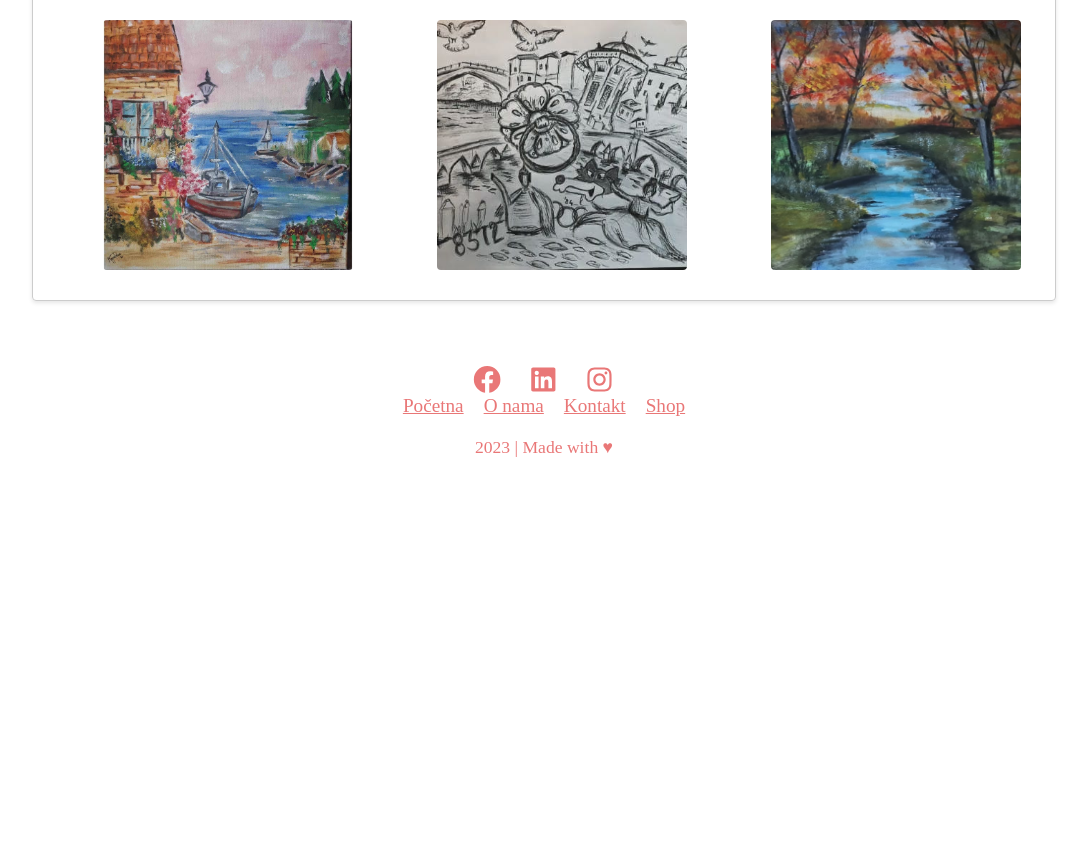
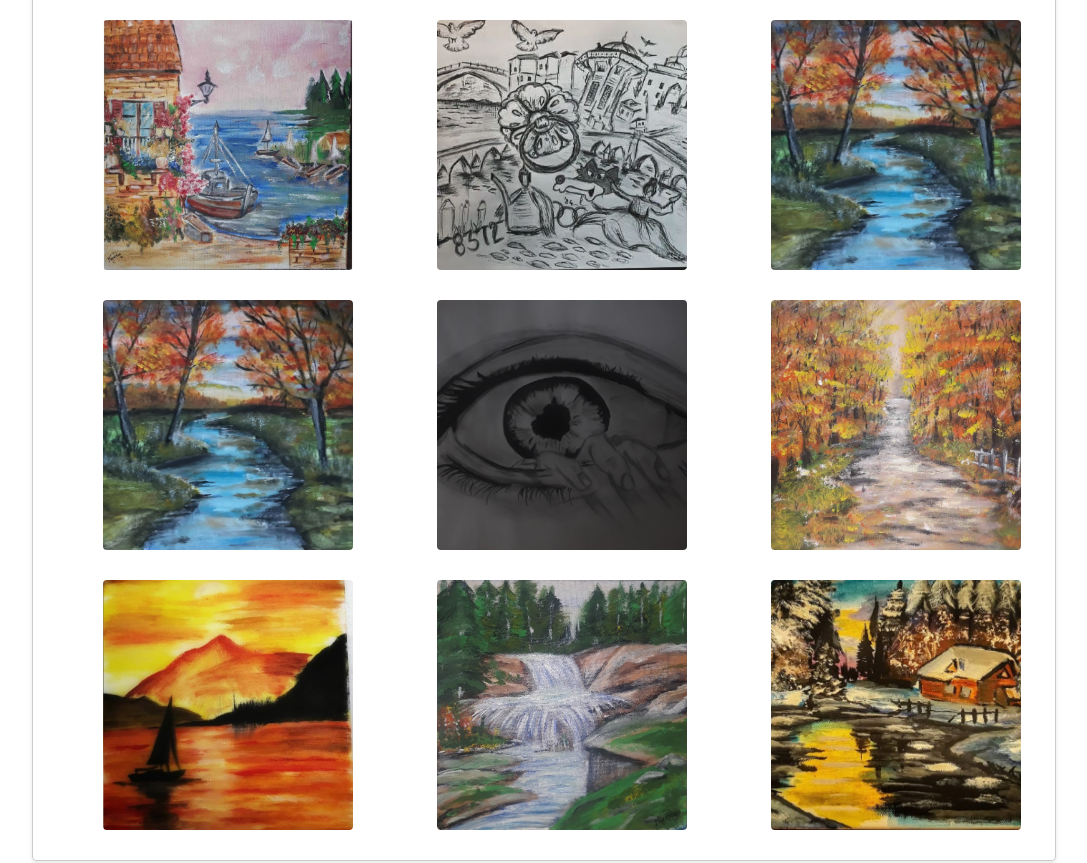
Before and after one commit to nejrap/wp, a React (Create React App) app: page /shop in a window 1280 px wide. Shown: the part 1241-2104 px from the top of the page, without its empty margins (96-1183 px from the left). Before the commit the page ends 1992 px from the top, so only its background shows below. Built offline with nearby package versions, Linux system fonts and the light colour scheme.

Commit message:
ADD 12 IMAGES

```diff
--- a/src/Components/Popular/Popular.jsx
+++ b/src/Components/Popular/Popular.jsx
@@ -7,7 +7,7 @@ const Popular = () => {
     return (
         <div className="galerija">
             <div className="instagram-post">
-                {gallery_product.slice(0, 6).map((item, i) => {
+                {gallery_product.slice(0, 12).map((item, i) => {
                     return (
                         <Item
                             key={i}
```
